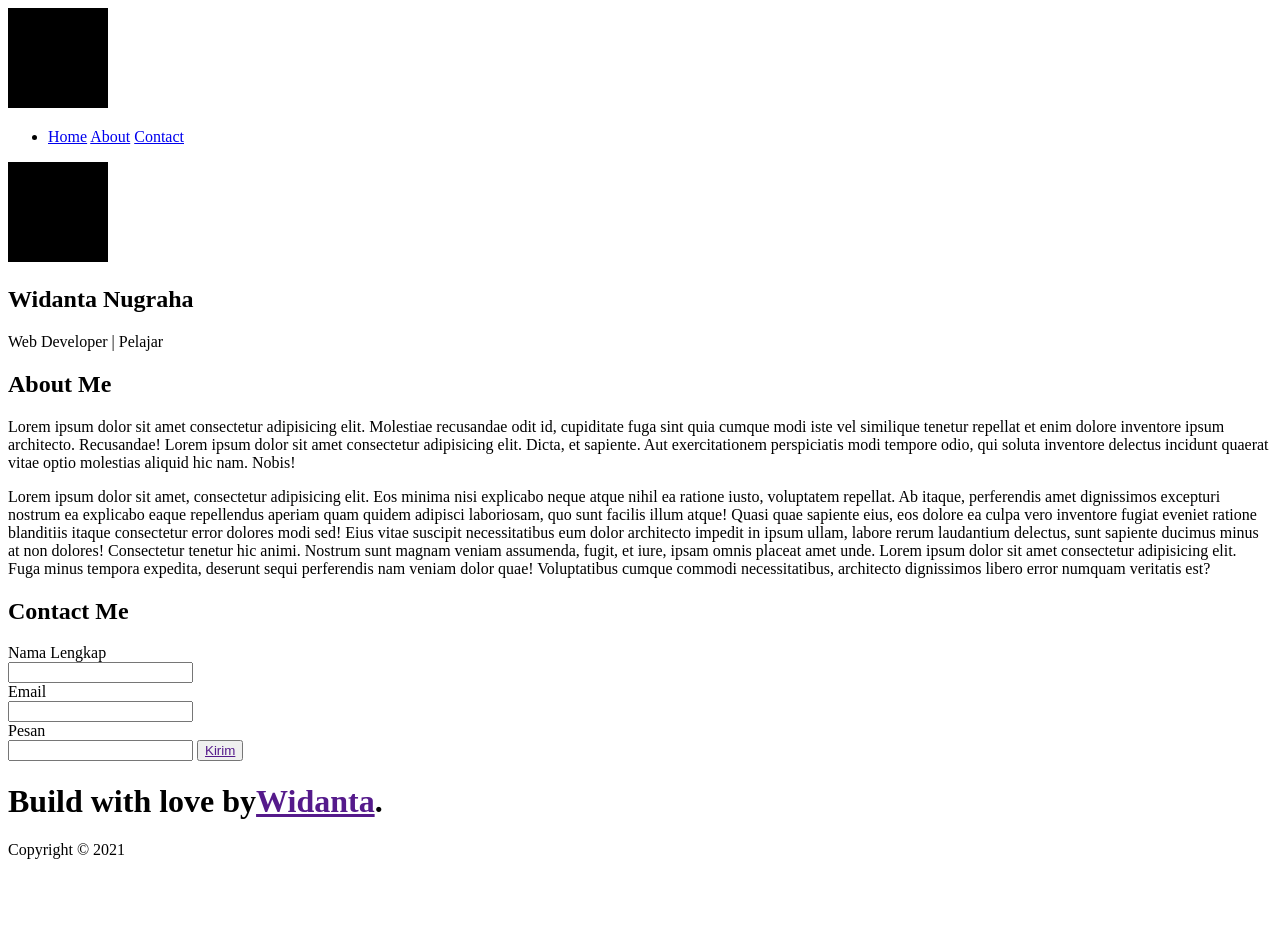
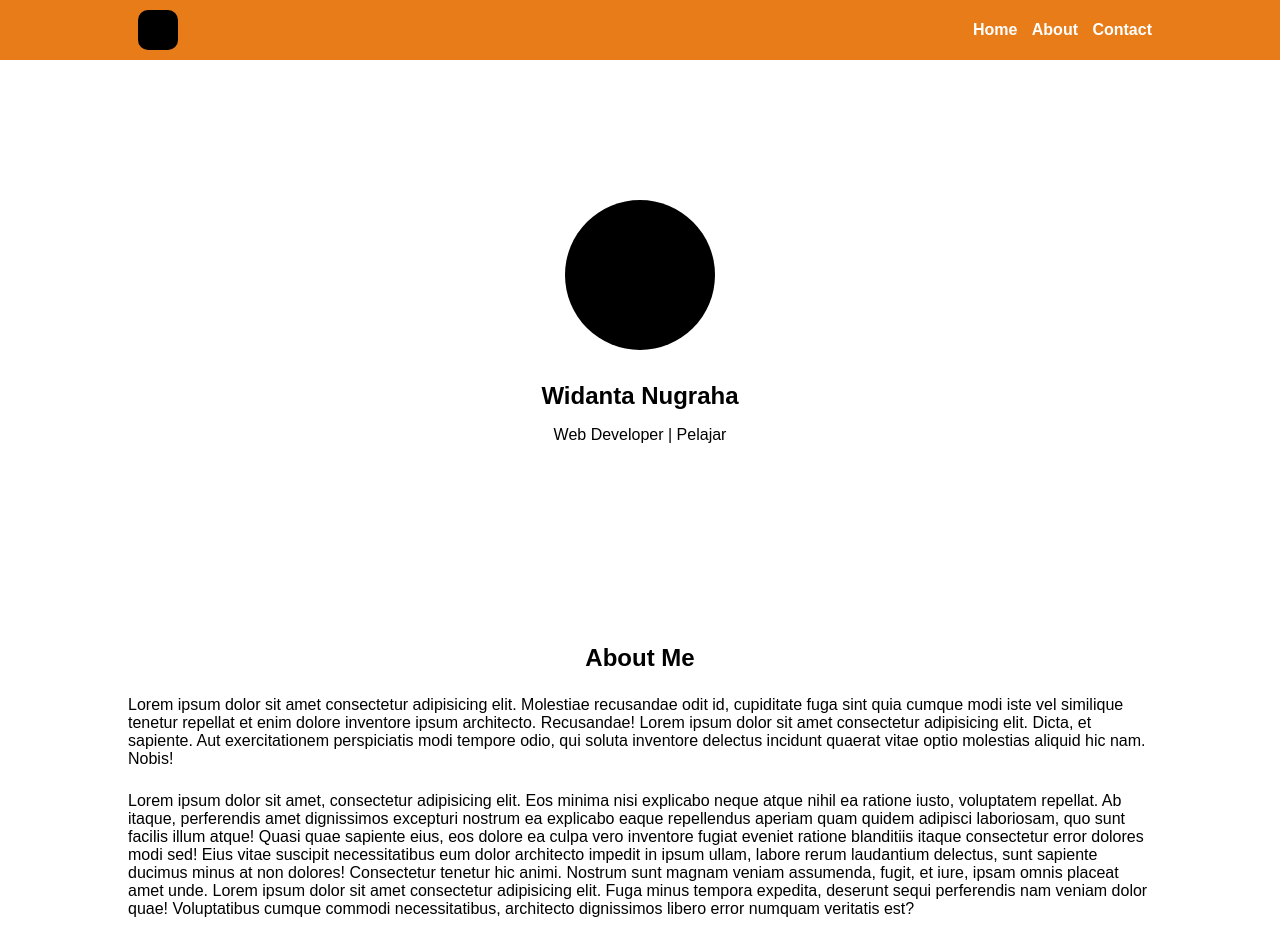
Before and after one commit to Widanta/about, a plain HTML site: page index.html in a window 1280 px wide. Shown: the top 952 px of the page. Before the commit the page ends 875 px from the top, so only its background shows below. Drawn offline with Linux system fonts and the light colour scheme.

Commit message:
update css

```diff
--- a/style.css
+++ b/style.css
@@ -0,0 +1,183 @@
+* {
+  margin: 0;
+  padding: 0;
+  font-family: sans-serif;
+  box-sizing: border-box;
+}
+
+/* navbar */
+#nav {
+  display: flex;
+  align-items: center;
+  justify-content: space-between;
+  z-index: 9999;
+  width: 100%;
+  position: fixed;
+  left: 0px;
+  top: 0px;
+  background-color: #e87c18;
+}
+
+.navbar {
+  margin: 0px auto 0px;
+  width: 80%;
+}
+
+#nav .container {
+  display: flex;
+  justify-content: space-between;
+  align-items: center;
+  margin: 0px auto 0px;
+  text-decoration: none;
+  list-style: none;
+  height: 60px;
+  line-height: 60px;
+}
+
+.img-navbar {
+  width: 40px;
+  height: 40px;
+  display: flex;
+  margin: auto 0px;
+  border-radius: 10px;
+}
+
+ul li,
+a {
+  text-decoration: none;
+  list-style: none;
+  margin-left: 10px;
+  font-size: 16px;
+  font-weight: bold;
+  color: white;
+}
+/* akhir navbar */
+
+#jumbotron {
+  margin: 200px auto 0px;
+  width: 80%;
+}
+
+/* #jumbotron .container {
+  border: 1px solid;
+} */
+
+.img-jumbotron {
+  display: flex;
+  margin: 0px auto;
+  width: 150px;
+  height: 150px;
+  border-radius: 100%;
+}
+
+.judul-content {
+  margin-top: 32px;
+  text-align: center;
+}
+
+.sub-content {
+  margin-top: 16px;
+  text-align: center;
+}
+/* about */
+#about {
+  margin: 200px auto 0px;
+  width: 80%;
+}
+
+/* #about .container {
+  border: 1px solid;
+} */
+
+.judul-about {
+  text-align: center;
+}
+
+.p-about-1,
+.p-about-2 {
+  font-size: 16px;
+  margin-top: 24px;
+}
+/* contact */
+#contact {
+  margin: 200px auto 0px;
+  width: 80%;
+}
+
+/* #contact .container {
+  border: 1px solid;
+} */
+
+.judul-contact {
+  text-align: center;
+}
+
+.form {
+  width: 50%;
+  margin: 0px auto;
+  margin-top: 24px;
+}
+
+.form-list {
+  margin-top: 10px;
+  width: 100%;
+  height: 30px;
+  margin-bottom: 16px;
+}
+
+.form-list-pesan {
+  margin-top: 10px;
+  height: 100px;
+  width: 100%;
+}
+
+.btn-kirim {
+  display: flex;
+  margin-top: 24px;
+  margin-left: auto;
+  border: none;
+  background-color: #e87c18;
+  border-radius: 10px;
+  height: 30px;
+  width: 80px;
+  margin: none;
+}
+
+.btn-kirim a {
+  text-decoration: none;
+  text-align: center;
+  line-height: 30px;
+}
+/* footer */
+#footer {
+  margin: 200px auto 0px;
+  background-color: black;
+  height: 80px;
+}
+
+#footer .container {
+  border: 1px solid;
+  width: 80%;
+  margin: 0px auto;
+  text-align: center;
+}
+
+.judul-footer {
+  color: white;
+  font-size: 24px;
+  line-height: 40px;
+}
+
+.p-footer {
+  color: white;
+}
+
+.a-footer {
+  text-decoration: none;
+  color: white;
+  font-size: 24px;
+}
+
+.love {
+  color: red;
+}
```
